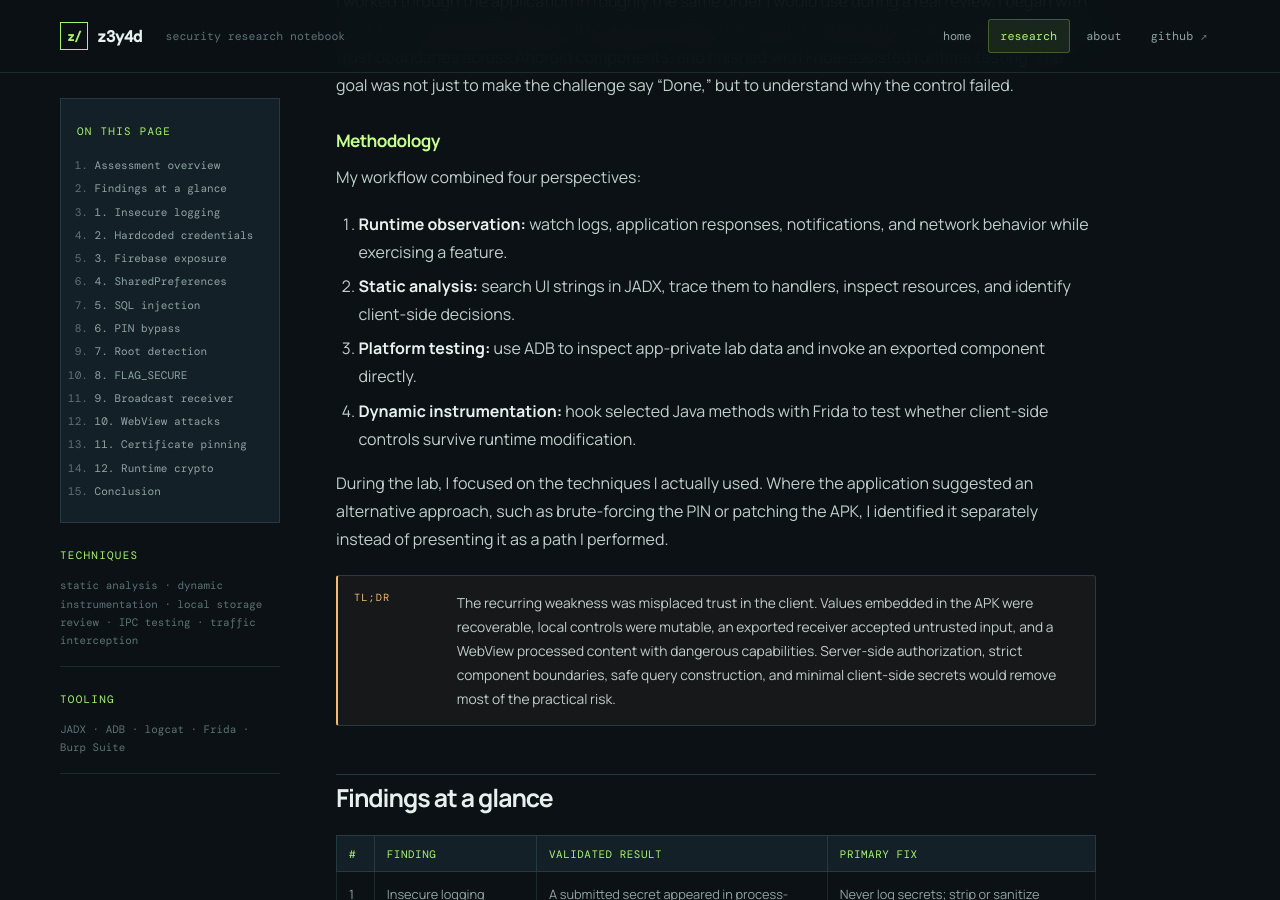
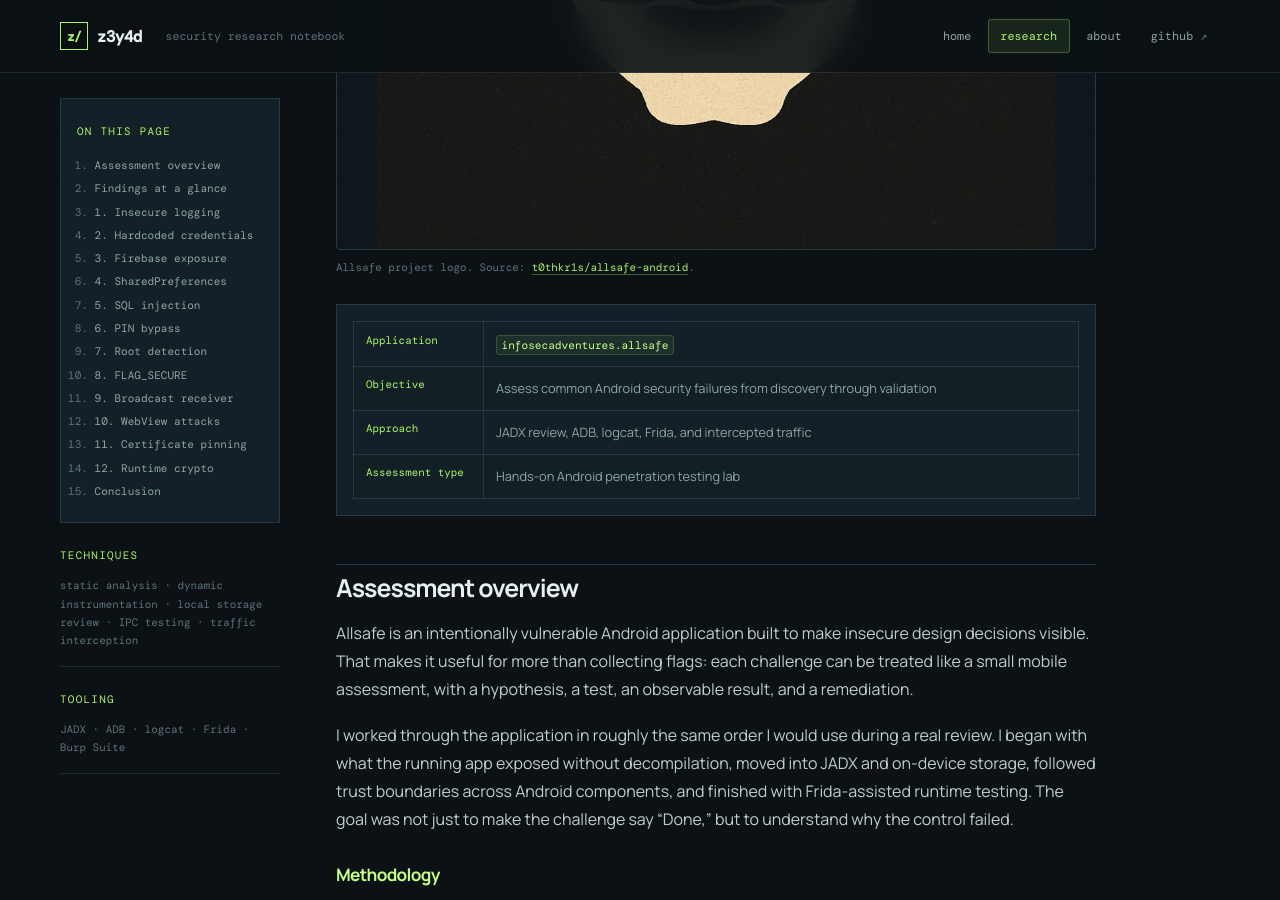
Before and after one commit to Zeyad-Karim/Zeyad-Karim.github.io, a Jekyll site: the page built from _posts/2026-08-28-allsafe-android.md, in a window 1280 px wide and 900 px high, scrolled down 1177 px. Built offline with Jekyll 4.4.1, drawn with Linux system fonts in a browser that asks for light colours.

Commit message:
feat: add Allsafe social preview image

```diff
--- a/_posts/2026-08-28-allsafe-android.md
+++ b/_posts/2026-08-28-allsafe-android.md
@@ -8,6 +8,7 @@ difficulty: "Medium"
 category: "Android"
 featured: true
 description: "A hands-on assessment of the intentionally vulnerable Allsafe APK, moving from static analysis and local data exposure to component abuse, WebView attacks, TLS interception, and runtime instrumentation."
+image: "/assets/writeups/allsafe-android/allsafe-logo.jpg"
 reading_time: "24 min"
 tags: [android, mobile, jadx, adb, frida, firebase, webview, rootbeer]
 techniques: [static analysis, dynamic instrumentation, local storage review, IPC testing, traffic interception]
@@ -45,6 +46,11 @@ toc_items:
   - id: "conclusion"
     label: "Conclusion"
 ---
+
+<figure class="evidence">
+  <img src="{{ '/assets/writeups/allsafe-android/allsafe-logo.jpg' | relative_url }}" alt="Allsafe intentionally vulnerable Android application logo" width="1024" height="1024">
+  <figcaption>Allsafe project logo. Source: <a href="https://github.com/t0thkr1s/allsafe-android">t0thkr1s/allsafe-android</a>.</figcaption>
+</figure>
 
 <div class="info-box"><table><tr><td>Application</td><td><code>infosecadventures.allsafe</code></td></tr><tr><td>Objective</td><td>Assess common Android security failures from discovery through validation</td></tr><tr><td>Approach</td><td>JADX review, ADB, logcat, Frida, and intercepted traffic</td></tr><tr><td>Assessment type</td><td>Hands-on Android penetration testing lab</td></tr></table></div>
 
```
Also changed, not shown: assets/writeups/allsafe-android/allsafe-logo.jpg (added).
